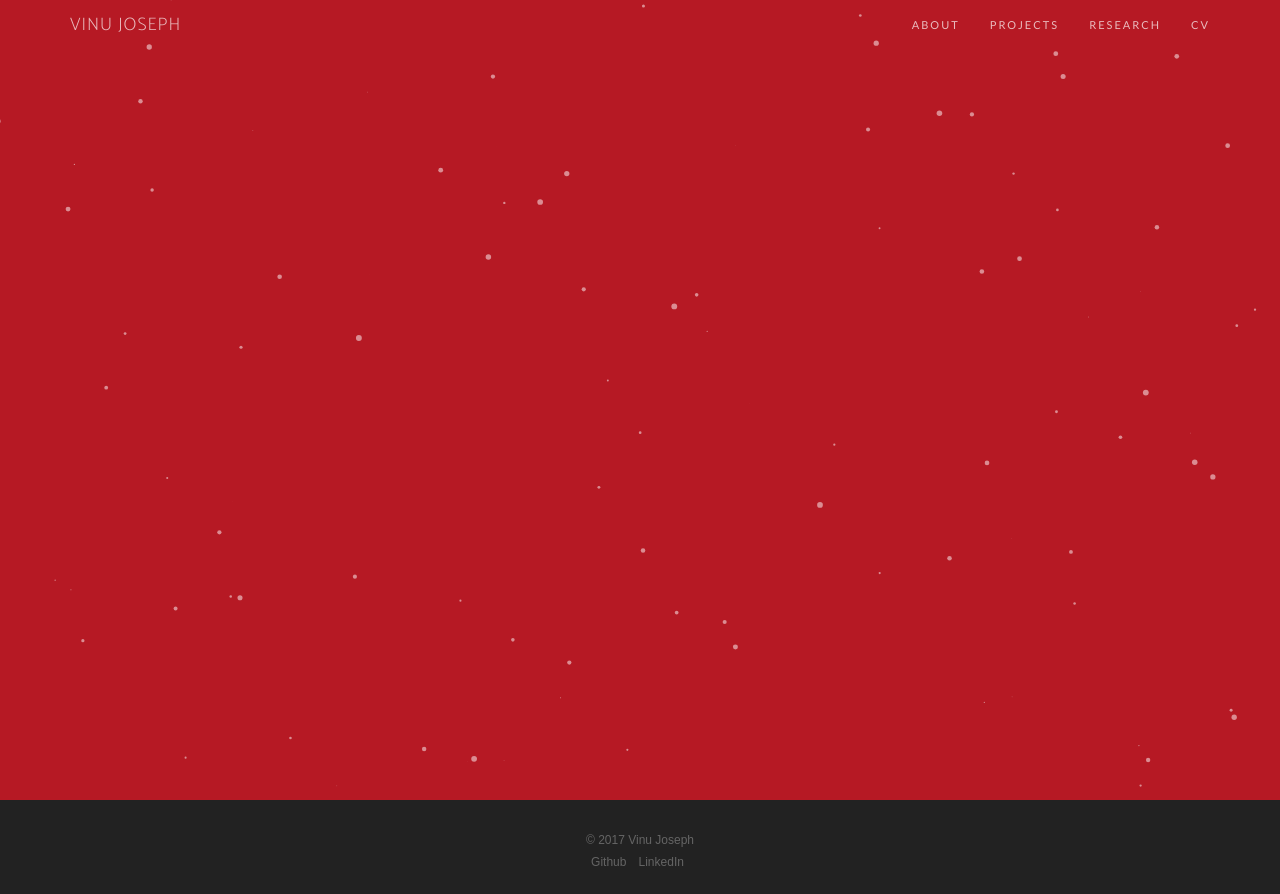
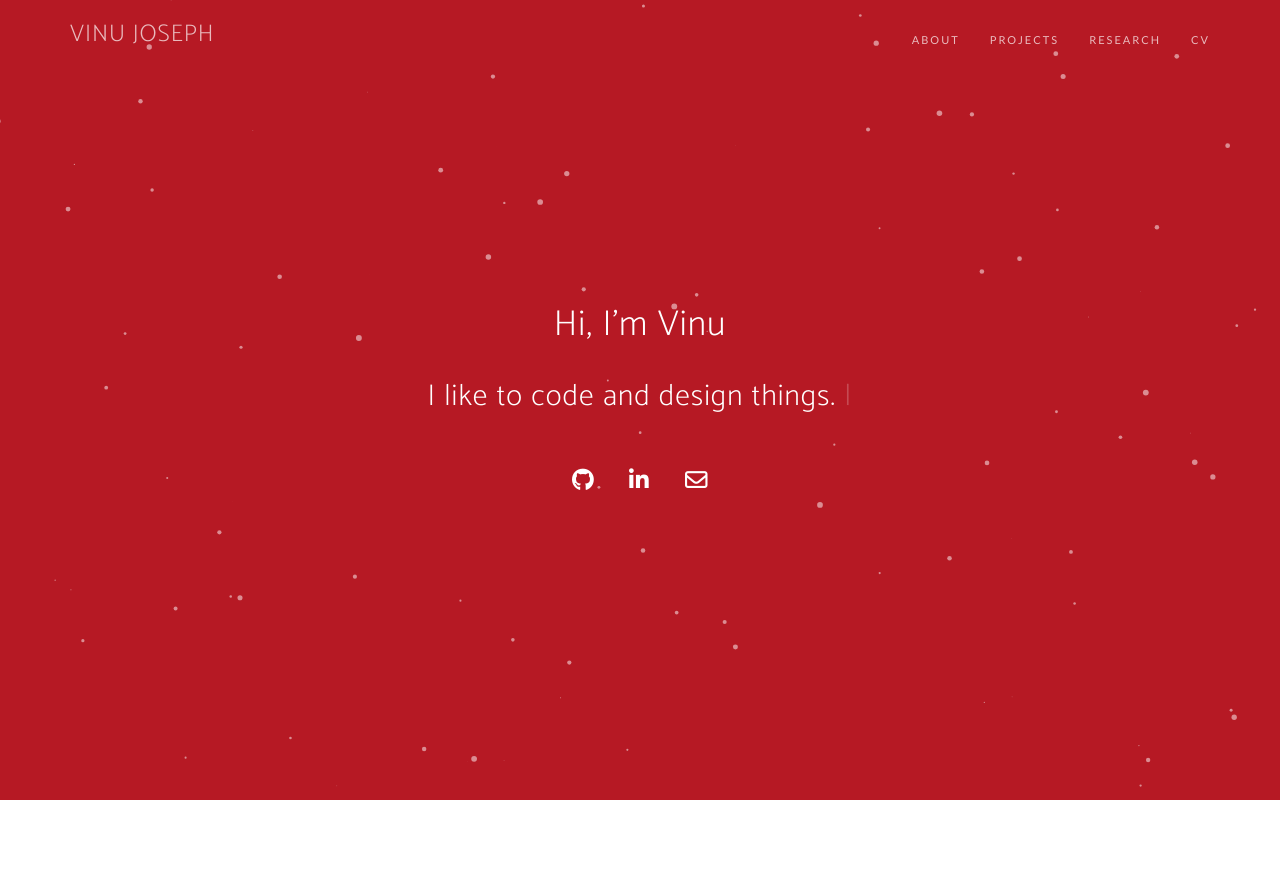
Before and after one commit to vinujosef/vinujosef.github.io, a website: page index.html in a window 1280 px wide. After the commit the page ends 800 px from the top, so only its background shows below. Drawn offline with nearby package versions, Linux system fonts and the light colour scheme; a web font is replaced by a local one.

Commit message:
Added content and animation to home page, Modified navbar

```diff
--- a/css/new-age.css
+++ b/css/new-age.css
@@ -145,19 +145,6 @@ p {
   .navbar-default.affix .nav > li > a:focus:hover {
     color: #fdcc52;
   }
-}
-header {
-  position: relative;
-  width: 100%;
-  min-height: auto;
-  overflow-y: hidden;
-  background: url("../img/bg-pattern.png"), #7b4397;
-  /* fallback for old browsers */
-  background: url("../img/bg-pattern.png"), -webkit-linear-gradient(to left, #7b4397, #dc2430);
-  /* Chrome 10-25, Safari 5.1-6 */
-  background: url("../img/bg-pattern.png"), linear-gradient(to left, #7b4397, #dc2430);
-  /* W3C, IE 10+/ Edge, Firefox 16+, Chrome 26+, Opera 12+, Safari 7+ */
-  color: white;
 }
 header .header-content {
   text-align: center;
--- a/css/styles.css
+++ b/css/styles.css
@@ -17,6 +17,16 @@ p {
   height: 1px;
   background-color: rgba(0,0,0,0.1);
   margin: 124px auto;
+}
+
+.navbar-brand{
+    font-size: 24px;
+    margin-top: 10px;
+}
+
+.navbar-nav{
+    margin-top: 15px;
+    font-weight: 400;
 }
 
 i {
@@ -47,6 +57,7 @@ i {
 .intro h1 {
   margin-bottom: 16px; // change all margins/fonts for responsiveness later
   opacity: 0.8;
+  color: #ffffff;
 
 }
 
@@ -57,6 +68,7 @@ i {
   overflow: hidden;
   width: 30em;
   animation: type 5s steps(60, end);
+  color: #ffffff;
 }
 
 #line{
@@ -75,7 +87,7 @@ i {
 }
 
 .intro i:hover {
-  color: #E91E63;
+  color: #1f1d0f;
   opacity: 0.8;
 }
 
@@ -121,11 +133,6 @@ i {
 }
 
 
-header {
-  background-color: #e74c3c;
-  background-repeat: no-repeat;
-  background-position: center;
-}
 
 @media (max-width: 767px) {
   #name-logo {
--- a/index.html
+++ b/index.html
@@ -2,33 +2,31 @@
 <html lang="en">
 
 <head>
-
   <meta charset="utf-8">
   <meta http-equiv="X-UA-Compatible" content="IE=edge">
   <meta name="viewport" content="width=device-width, initial-scale=1">
-  <meta name="description" content="">
-  <meta name="author" content="">
 
   <title>Vinu Joseph</title>
 
-  <link href="vendor/bootstrap/css/bootstrap.min.css" rel="stylesheet">
+  <link rel="stylesheet" href="vendor/bootstrap/css/bootstrap.min.css" >
 
-  <link href="https://fonts.googleapis.com/css?family=Lato" rel="stylesheet">
-  <link href="https://fonts.googleapis.com/css?family=Catamaran:100,200,300,400,500,600,700,800,900" rel="stylesheet">
-  <link href="https://fonts.googleapis.com/css?family=Muli" rel="stylesheet">
+  <link rel="stylesheet" href="https://fonts.googleapis.com/css?family=Lato">
+  <link rel="stylesheet" href="https://fonts.googleapis.com/css?family=Catamaran:100,200,300,400,500,600,700,800,900">
+  <!--<link rel="stylesheet" href="https://fonts.googleapis.com/css?family=Muli">-->
 
-  <link rel="stylesheet" href="vendor/font-awesome/css/font-awesome.min.css">
-  <link rel="stylesheet" href="vendor/simple-line-icons/css/simple-line-icons.css">
-  <link rel="stylesheet" href="vendor/device-mockups/device-mockups.min.css">
+  <!--<link rel="stylesheet" href="vendor/font-awesome/css/font-awesome.min.css">-->
+  <!--<link rel="stylesheet" href="vendor/simple-line-icons/css/simple-line-icons.css">-->
+  <!--<link rel="stylesheet" href="vendor/device-mockups/device-mockups.min.css">-->
 
-  <link href="css/new-age.min.css" rel="stylesheet">
-  <link href="css/styles.css" rel="stylesheet">
+  <link rel="stylesheet" href="css/new-age.css">
+  <link rel="stylesheet" href="css/styles.css">
   <link rel="stylesheet" href="css/animate.css">
   <link rel="stylesheet" href="css/particle.css">
   <script src="https://use.fontawesome.com/a9709a8405.js"></script>
 </head>
 
 <body id="page-top">
+    <div id="particles-js"></div>
 
     <nav id="mainNav" class="navbar navbar-default navbar-fixed-top">
         <div class="container">
@@ -41,53 +39,43 @@
 
             <div class="collapse navbar-collapse" id="bs-example-navbar-collapse-1">
                 <ul class="nav navbar-nav navbar-right">
-          <li>
-            <a class="page-scroll" href="/about">About</a>
+                    <li><a class="page-scroll" href="/about">About</a>
                     </li>
-          <li>
-            <a class="page-scroll" href="/projects">Projects</a>
+                    <li><a class="page-scroll" href="/projects">Projects</a>
                     </li>
-          <li>
-            <a class="page-scroll" href="/research">Research</a>
+                    <li><a class="page-scroll" href="/research">Research</a>
                     </li>
-          <li>
-            <a class="page-scroll" href="/cv">CV</a>
+                    <li><a class="page-scroll" href="/cv">CV</a>
                     </li>
                 </ul>
             </div>
         </div>
-  </nav>
-  <header>
-    <div id="particles-js">
+
         <div class="container">
-          <!--<div class="row">
+            <div class="row">
                 <div class="col-md-12 text-center intro">
                     <h1 class="animated fadeInDown">Hi, I'm Vinu</h1>
                     <h2>I like to code and design things. <span id="line">|</span></h2>
                     <div class="social-media-icons">
                         <a href="https://github.com/vinujosef" target="_blank"><i class="fa fa-github fa-3x  animated pulse" aria-hidden="true"></i></a>
+                        <a href="https://www.linkedin.com/in/vinujosef/" target="_blank"><i class="fa fa-linkedin fa-3x animated pulse" aria-hidden="true"></i></a>
                         <a href="mailto:vinujosef@gmail.com"><i class="fa fa-envelope-o fa-3x animated pulse" aria-hidden="true"></i></a>
                     </div>
                 </div>
-          </div>-->
             </div>
         </div>
-  </header>
+    </nav>
 
 
-  <footer>
-    <div class="container">
-      <p>&copy; 2017 Vinu Joseph</p>
-      <ul class="list-inline">
-        <li>
-          <a href="https://github.com/vinujosef">Github</a>
-        </li>
-        <li>
-          <a href="https://ca.linkedin.com/in/vinujosef">LinkedIn</a>
-        </li>
-      </ul>
-    </div>
-  </footer>
+
+
+
+
+
+
+
+
+
 
   <!-- jQuery -->
   <script src="vendor/jquery/jquery.min.js"></script>
```
Also changed, not shown: css/new-age.min.css (deleted). Lines whose indentation alone changed are shown as unchanged.
